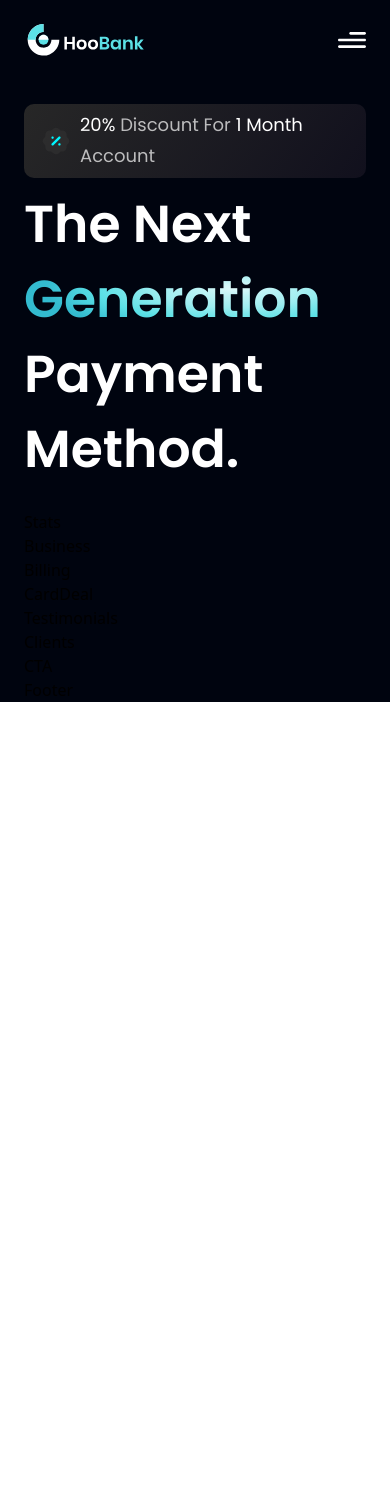
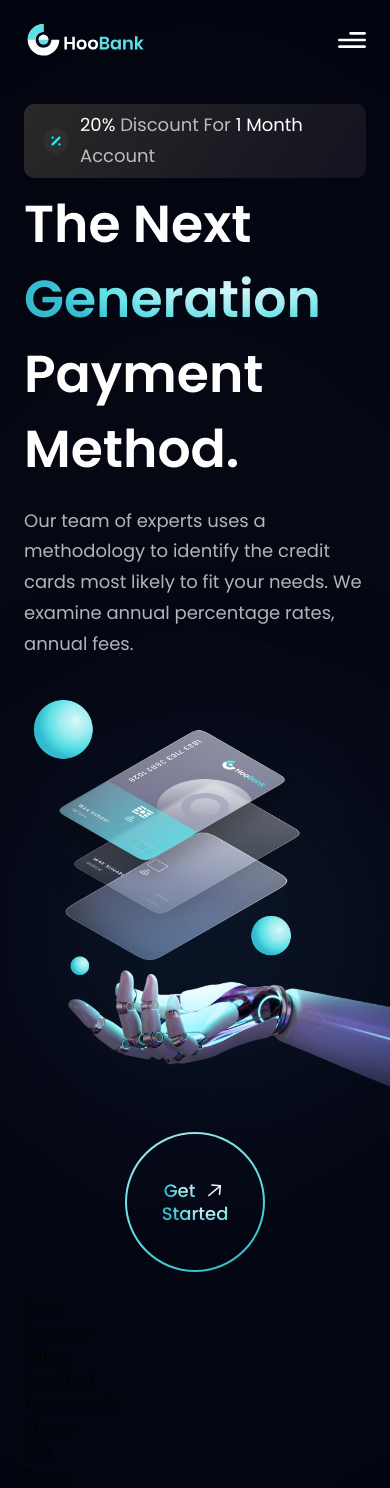
Before and after one commit to saeedMesbah2000/bank_modern_app, a React (Create React App) app: page / in a window 390 px wide. Before the commit the page ends 844 px from the top, so only its background shows below. Built offline with nearby package versions, Linux system fonts and the light colour scheme.

Commit message:
adding some styles to GetStarted and finishing Hero component

```diff
--- a/src/components/GetStarted.jsx
+++ b/src/components/GetStarted.jsx
@@ -5,9 +5,9 @@ import {arrowUp} from "../assets";
 const GetStarted = () => {
   return (
     <div
-      className={`${styles.flexCenter} w-[140px] h-[140px] rounded-full bg-blue-gradient p-[2px] cursor-pointer`}>
+      className={`${styles.flexCenter} w-[140px] h-[140px] rounded-full bg-blue-gradient p-[2px] transition-all ease-out delay-50 duration-1000 cursor-pointer hover:p-[4px]`}>
       <div
-        className={`${styles.flexCenter} flex-col bg-primary w-[100%] h-[100%] rounded-full`}>
+        className={`${styles.flexCenter} flex-col bg-primary w-[100%] h-[100%] rounded-full hover:bg-[#1e1b4b]`}>
         <div className={`${styles.flexCenter} flex-row`}>
           <p className="font-poppins font-medium text-[18px] leading-[23px] mr-2">
             <span className="text-gradient">Get</span>
--- a/src/components/Hero.jsx
+++ b/src/components/Hero.jsx
@@ -21,13 +21,34 @@ const Hero = () => {
         <div className="flex flex-row justify-between items-center w-full">
           <h1 className="flex-1 font-poppins font-semibold text-[52px] ss:text-[72px] text-white leading-[75px] ss:leading-[100px]">
             The Next <br className="hidden sm:block" />{" "}
-            <span className="text-gradient">Generation</span> Payment Method.
+            <span className="text-gradient">Generation</span>
           </h1>
 
           <div className="ss:flex hidden md:mr-4 mr-0">
             <GetStarted />
           </div>
         </div>
+        <h1 className="font-poppins font-semibold text-[52px] ss:text-[68px] text-white leading-[75px] ss:leading-[100px] w-full">
+          Payment Method.
+        </h1>
+        <p className={`${styles.paragraph} max-w-[470px] mt-5`}>
+          Our team of experts uses a methodology to identify the credit cards
+          most likely to fit your needs. We examine annual percentage rates,
+          annual fees.
+        </p>
+      </div>
+
+      <div
+        className={`flex-1 flex ${styles.flexCenter} md:my-0 my-10 relative`}>
+        <img src={robot} alt="billing" className="w-[100%] h-[100%] z-[5]" />
+
+        <div className="absolute z-[0] w-[40%] h-[35%] top-0 pink__gradient" />
+        <div className="absolute z-[1] w-[80%] h-[80%] rounded-full bottom-40 white__gradient" />
+        <div className="absolute z-[0] w-[50%] h-[50%] right-20 blue__gradient" />
+      </div>
+
+      <div className={`ss:hidden ${styles.flexCenter}`}>
+        <GetStarted />
       </div>
     </section>
   );
```
